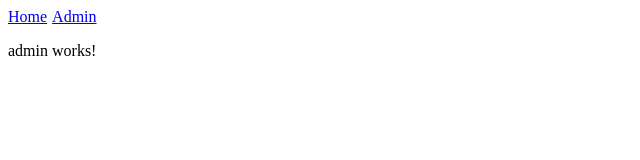
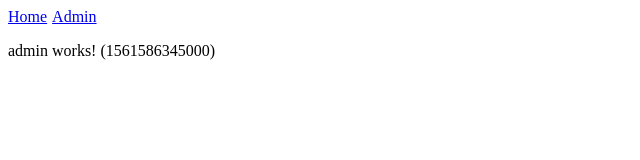
Before and after one commit to marbug/angular-lazyload, an Angular app: page /admin in a window 1280 px wide. Shown: the top 160 px of the page, without its empty margins (0-640 px from the left). Built offline with nearby package versions, Linux system fonts and the light colour scheme.

Commit message:
show time

```diff
--- a/src/app/admin/admin.component.html
+++ b/src/app/admin/admin.component.html
@@ -1,3 +1,3 @@
 <p>
-  admin works!
+  admin works! ({{ time }})
 </p>
--- a/src/app/admin/admin.component.ts
+++ b/src/app/admin/admin.component.ts
@@ -7,9 +7,12 @@ import { Component, OnInit } from '@angular/core';
 })
 export class AdminComponent implements OnInit {
 
+  public time;
+
   constructor() { }
 
   ngOnInit() {
+    this.time = new Date().getTime();
   }
 
 }
--- a/src/app/home/home.component.html
+++ b/src/app/home/home.component.html
@@ -1,3 +1,3 @@
 <p>
-  home works!
+  home works! ({{ time }})
 </p>
--- a/src/app/home/home.component.ts
+++ b/src/app/home/home.component.ts
@@ -7,9 +7,12 @@ import { Component, OnInit } from '@angular/core';
 })
 export class HomeComponent implements OnInit {
 
+  public time;
+
   constructor() { }
 
   ngOnInit() {
+    this.time = new Date().getTime();
   }
 
 }
```
